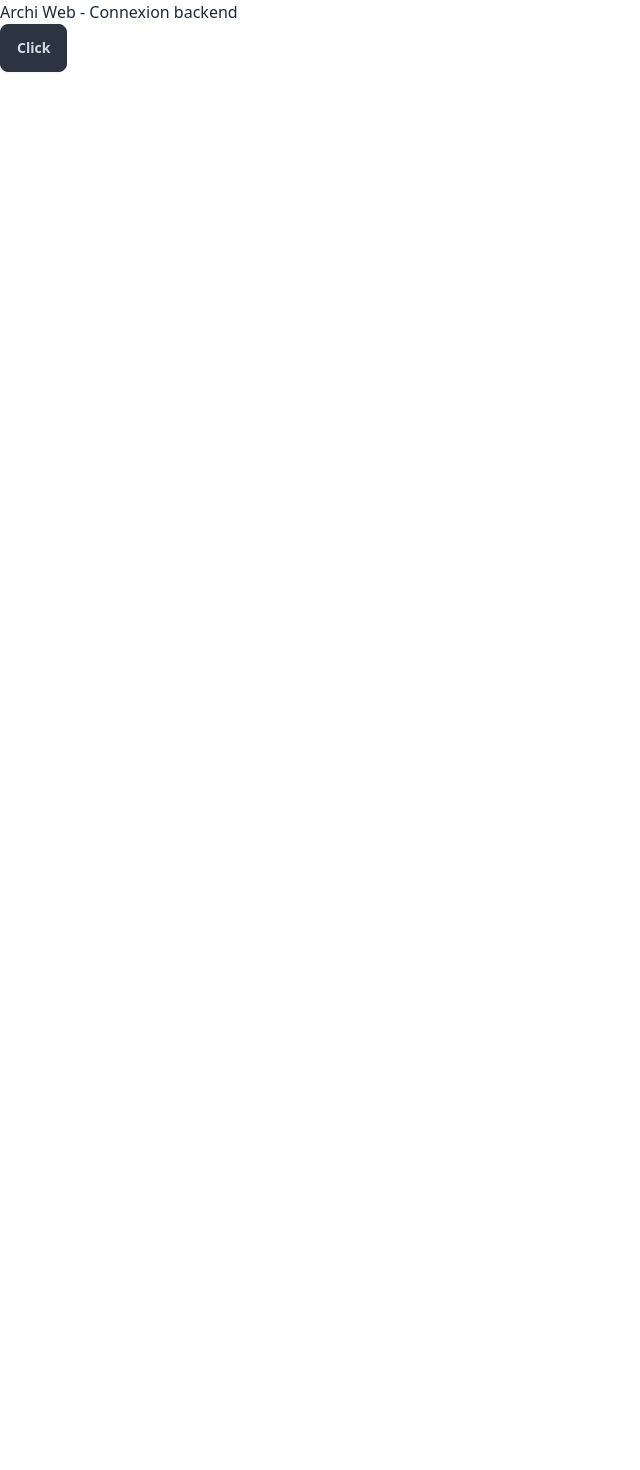
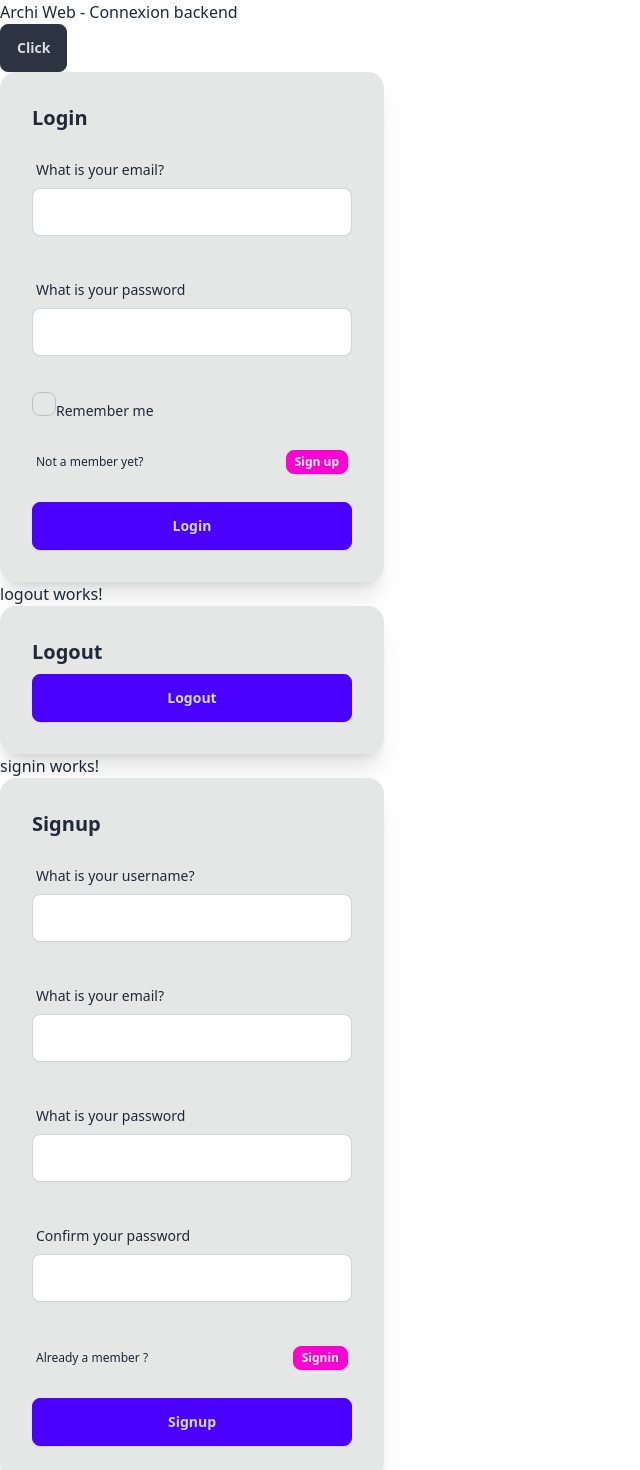
Before and after one commit to AlexandreOCNAM/projet-offerle-alexandre, an Angular app in the folder frontend/: page / in a window 1280 px wide. Shown: the top 1470 px of the page, without its empty margins (0-640 px from the left). Before the commit the page ends 800 px from the top, so only its background shows below. Built offline with nearby package versions, Linux system fonts and the light colour scheme.

Commit message:
ajout des formulaires de connexion, logout, singup, sans la logique métier avec appels API

```diff
--- a/frontend/src/app/app.component.html
+++ b/frontend/src/app/app.component.html
@@ -4,3 +4,6 @@
 >
 Click
 </button>
+<app-login></app-login>
+<app-logout></app-logout>
+<app-signup></app-signup>
--- /dev/null
+++ b/frontend/src/app/auth/login/login.component.html
@@ -0,0 +1,40 @@
+<form class="card w-96 bg-base-300 shadow-xl" [formGroup]="loginForm" (ngSubmit)="onSubmit()">
+  <div class="card-body">
+    <h2 class="card-title">Login</h2>
+    <div class="form-control mt-3">
+      <div class="form-control">
+        <div class="label">
+          <span class="label-text">What is your email?</span>
+        </div>
+        <input type="text" class="input input-bordered w-full max-w-xs" formControlName="email" [ngClass]="{ 'input-error': loginForm.get('email')?.invalid && loginForm.get('email')?.touched  || isSubmitted }" />
+      </div>
+      <label class="label">
+        <span class="label-text-alt" *ngIf="loginForm.get('email')?.hasError('required') && loginForm.get('email')?.touched  || isSubmitted">Email is required</span>
+      </label>
+    </div>
+    <div class="form-control mt-3">
+      <div class="label">
+        <span class="label-text">What is your password</span>
+      </div>
+      <input type="password" id="password" class="input input-bordered w-full max-w-xs" formControlName="password" [ngClass]="{ 'input-error': loginForm.get('password')?.invalid && loginForm.get('password')?.touched  || isSubmitted }">
+      <label class="label">
+        <span class="label-text-alt" *ngIf="loginForm.get('password')?.hasError('required') && loginForm.get('password')?.touched  || isSubmitted">Password is required</span>
+      </label>
+    </div>
+    <div class="form-control mt-3">
+      <label>
+        <input type="checkbox" class="checkbox">
+        <span class="label-text">Remember me</span>
+      </label>
+    </div>
+    <div class="form-control mt-3">
+      <label class="label">
+        <span class="label-text-alt">Not a member yet?</span>
+        <button class="btn btn-secondary btn-xs btn-primary ml-2">Sign up</button>
+      </label>
+    </div>
+    <div class="form-control mt-3">
+      <button type="submit" class="btn btn-primary w-full max-w-xs">Login</button>
+    </div>
+  </div>
+</form>
--- /dev/null
+++ b/frontend/src/app/auth/login/login.component.ts
@@ -0,0 +1,25 @@
+import { Component, OnInit } from '@angular/core';
+import { FormGroup, Validators, FormControl, FormBuilder} from '@angular/forms';
+
+
+@Component({
+  selector: 'app-login',
+  templateUrl: './login.component.html',
+  styleUrls: ['./login.component.css']
+})
+export class LoginComponent implements OnInit {
+  ngOnInit(): void {
+  }
+  loginForm = this.fb.group({
+    email: ['', [Validators.required, Validators.email]],
+    password: ['', Validators.required],
+  });
+  isSubmitted = false;
+
+  constructor(private fb: FormBuilder) { }
+
+  onSubmit() {
+    console.log('submitted', this.loginForm.value, this.loginForm.invalid);
+    this.isSubmitted = true;
+  }
+}
--- /dev/null
+++ b/frontend/src/app/auth/logout/logout.component.html
@@ -0,0 +1,10 @@
+<p>logout works!</p>
+<form class="card w-96 bg-base-300 shadow-xl" [formGroup]="logoutForm" (ngSubmit)="onLogout()">
+  <div class="card-body">
+    <h2 class="card-title">Logout</h2>
+    <div>
+      <button type="submit" class="btn btn-primary w-full max-w-xs">Logout</button>
+    </div>
+  </div>
+
+</form>
--- /dev/null
+++ b/frontend/src/app/auth/logout/logout.component.ts
@@ -0,0 +1,24 @@
+import { Component, OnInit } from '@angular/core';
+import { FormBuilder} from '@angular/forms';
+@Component({
+  selector: 'app-logout',
+  templateUrl: './logout.component.html',
+  styleUrls: ['./logout.component.css']
+})
+export class LogoutComponent implements OnInit {
+
+  ngOnInit(): void {
+
+  }
+
+  constructor(private fb: FormBuilder) { }
+
+  logoutForm = this.fb.group({
+    confirmed: false,
+  });
+
+  onLogout() {
+    console.log("logged out");
+
+  }
+}
--- /dev/null
+++ b/frontend/src/app/signup/signup.component.html
@@ -0,0 +1,68 @@
+<p>signin works!</p>
+<form class="card w-96 bg-base-300 shadow-xl" [formGroup]="signupForm" (ngSubmit)="onSignup()">
+  <div class="card-body">
+    <h2 class="card-title">Signup</h2>
+    <div class="form-control mt-3">
+      <div class="form-control">
+        <div class="label">
+          <span class="label-text">What is your username?</span>
+        </div>
+        <input type="text" class="input input-bordered w-full max-w-xs" formControlName="username"
+          [ngClass]="{ 'input-error': signupForm.get('username')?.invalid && signupForm.get('username')?.touched  || isSubmitted }" />
+      </div>
+      <label class="label">
+        <span class="label-text-alt"
+          *ngIf="signupForm.get('username')?.hasError('required') && signupForm.get('username')?.touched  || isSubmitted">Username
+          is required</span>
+      </label>
+    </div>
+    <div class="form-control mt-3">
+      <div class="form-control">
+        <div class="label">
+          <span class="label-text">What is your email?</span>
+        </div>
+        <input type="text" class="input input-bordered w-full max-w-xs" formControlName="email"
+          [ngClass]="{ 'input-error': signupForm.get('email')?.invalid && signupForm.get('email')?.touched  || isSubmitted }" />
+      </div>
+      <label class="label">
+        <span class="label-text-alt"
+          *ngIf="signupForm.get('email')?.hasError('required') && signupForm.get('email')?.touched  || isSubmitted">Email
+          is required</span>
+      </label>
+    </div>
+    <div class="form-control mt-3">
+      <div class="label">
+        <span class="label-text">What is your password</span>
+      </div>
+      <input type="password" id="password" class="input input-bordered w-full max-w-xs" formControlName="password"
+        [ngClass]="{ 'input-error': signupForm.get('password')?.invalid && signupForm.get('password')?.touched  || isSubmitted }">
+      <label class="label">
+        <span class="label-text-alt"
+          *ngIf="signupForm.get('password')?.hasError('required') && signupForm.get('password')?.touched  || isSubmitted">Password
+          is required</span>
+      </label>
+    </div>
+    <div class="form-control mt-3">
+      <div class="label">
+        <span class="label-text">Confirm your password</span>
+      </div>
+      <input type="password" id="password_confirm" class="input input-bordered w-full max-w-xs" formControlName="password"
+        [ngClass]="{ 'input-error': signupForm.get('password_confirm')?.invalid && signupForm.get('password_confirm')?.touched  || isSubmitted }">
+
+      <label class="label">
+        <span class="label-text-alt"
+          *ngIf="signupForm.get('password_confirm')?.hasError('required') && signupForm.get('password_confirm')?.touched  || isSubmitted">Confirm your password
+          is required</span>
+      </label>
+    </div>
+    <div class="form-control mt-3">
+      <label class="label">
+        <span class="label-text-alt">Already a member ?</span>
+        <button class="btn btn-secondary btn-xs btn-primary ml-2">Signin</button>
+      </label>
+    </div>
+    <div class="form-control mt-3">
+      <button type="submit" class="btn btn-primary w-full max-w-xs">Signup</button>
+    </div>
+  </div>
+</form>
--- /dev/null
+++ b/frontend/src/app/signup/signup.component.ts
@@ -0,0 +1,28 @@
+import { Component, OnInit } from '@angular/core';
+import { FormBuilder, Validators, FormGroup} from '@angular/forms';
+@Component({
+  selector: 'app-signup',
+  templateUrl: './signup.component.html',
+  styleUrls: ['./signup.component.css']
+})
+export class SignupComponent implements OnInit{
+  ngOnInit(): void {}
+
+  constructor(private fb: FormBuilder) { }
+  isSubmitted = false;
+
+  signupForm = this.fb.group({
+    email: ['', [Validators.required, Validators.email]],
+    password: ['', Validators.required],
+    password_confirm: ['', Validators.required],
+    username: ['', Validators.required],
+  });
+
+  onSignup(){
+    if (this.signupForm.value.password != this.signupForm.value.password_confirm){
+      alert("Passwords do not match");
+      return;
+    }
+    console.log("signed up");
+  }
+}
```
Also changed, not shown: frontend/src/app/app.module.ts (+7 -3 lines), frontend/src/app/auth/login/login.component.css (added), frontend/src/app/auth/logout/logout.component.css (added), frontend/src/app/signup/signup.component.css (added), 2 other files (tests, documents, lock files or other folders).
